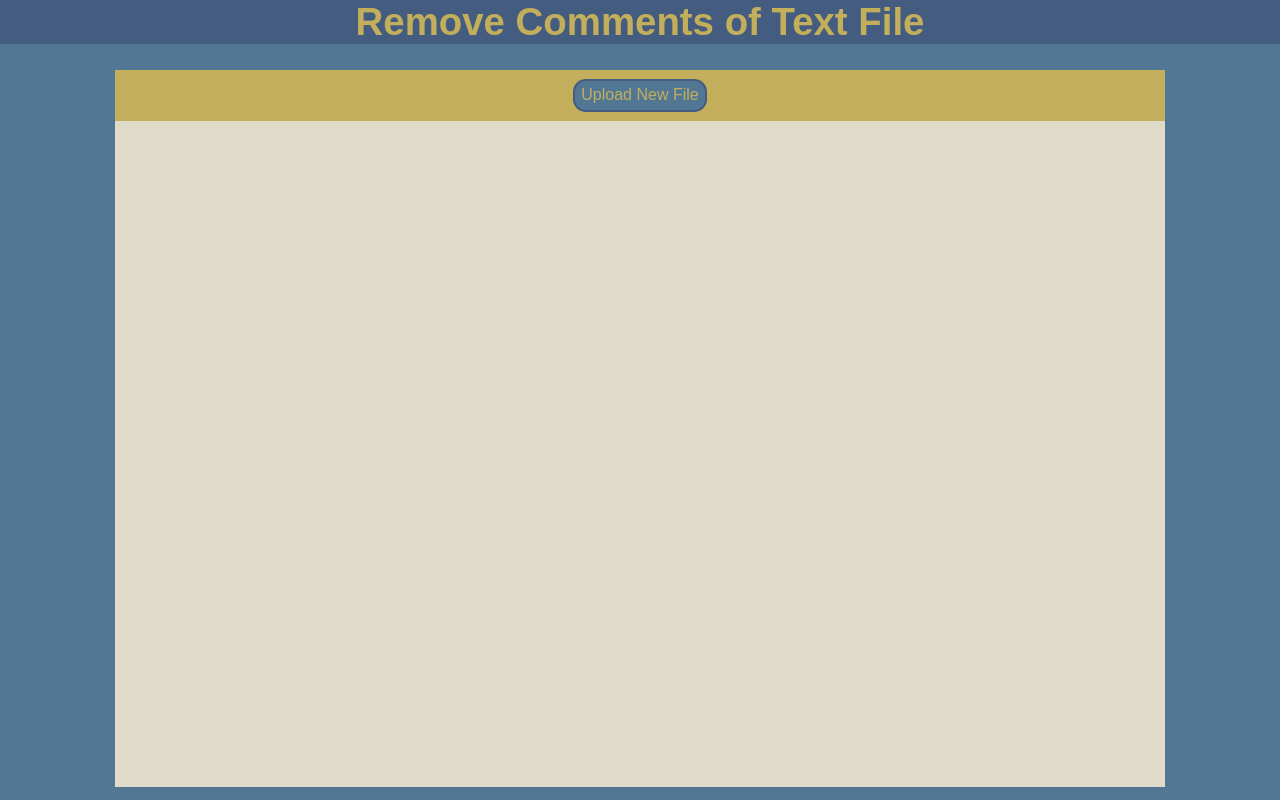
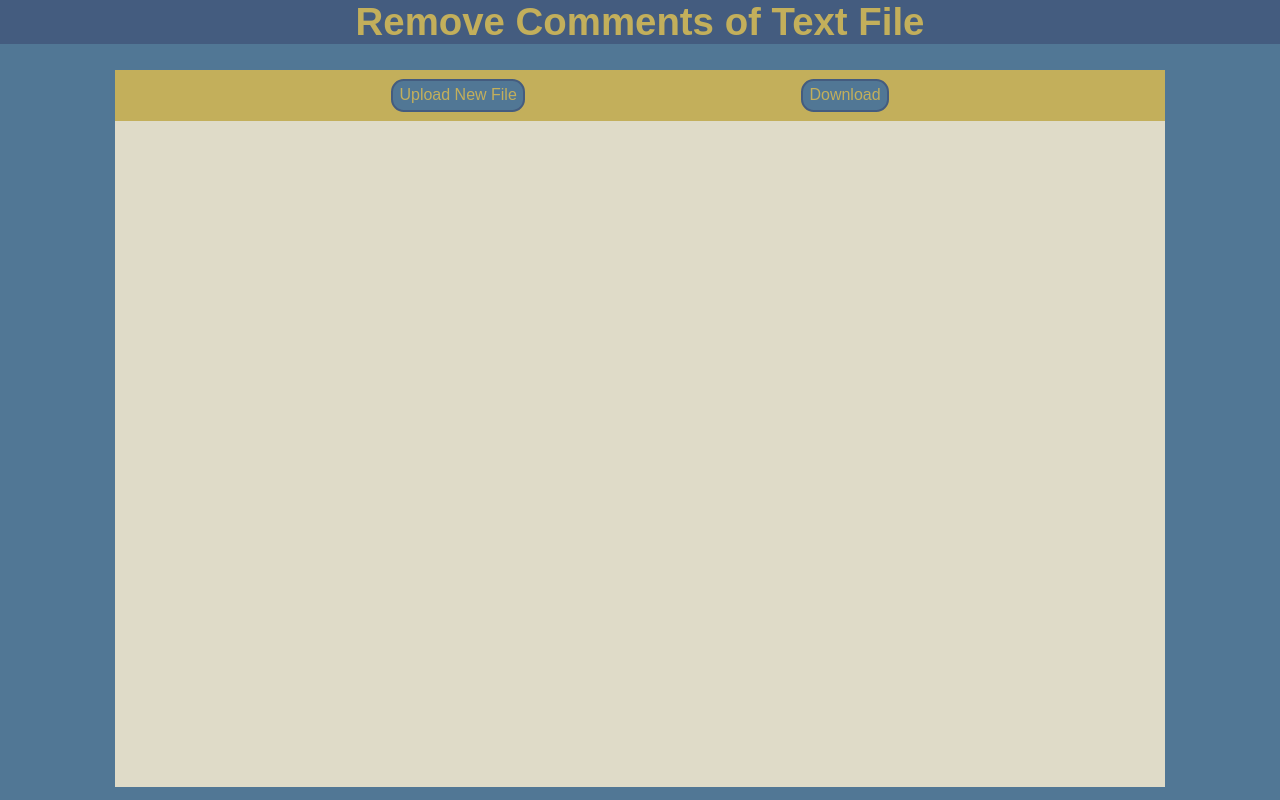
Before and after one commit to michael-lugashi/react-remove-comments, a React (Create React App) app: page /output in a window 1280 px wide. Built offline with nearby package versions, Linux system fonts and the light colour scheme; a web font is replaced by a local one.

Commit message:
made document downloadable

```diff
--- a/src/core/output-removed-comments.js
+++ b/src/core/output-removed-comments.js
@@ -3,6 +3,11 @@ import { Link } from 'react-router-dom';
 
 function OutputRemovedComments({ removedCommentsText }) {
   //   console.log(props);
+  const createDownloadLink = (text) => {
+    const blob = new Blob([text], { type: 'text/plain' });
+    const url = URL.createObjectURL(blob);
+    return url;
+  };
   return (
     <div>
       <header className="actions-header">
@@ -14,6 +19,13 @@ function OutputRemovedComments({ removedCommentsText }) {
         >
           <button className="header-button">Upload New File</button>
         </Link>
+        <a
+          className="header-button link-styling"
+          href={createDownloadLink(removedCommentsText)}
+          download={'removedComments.txt'}
+        >
+          Download
+        </a>
       </header>
       <div className="display-text"> {removedCommentsText}</div>
     </div>
```
